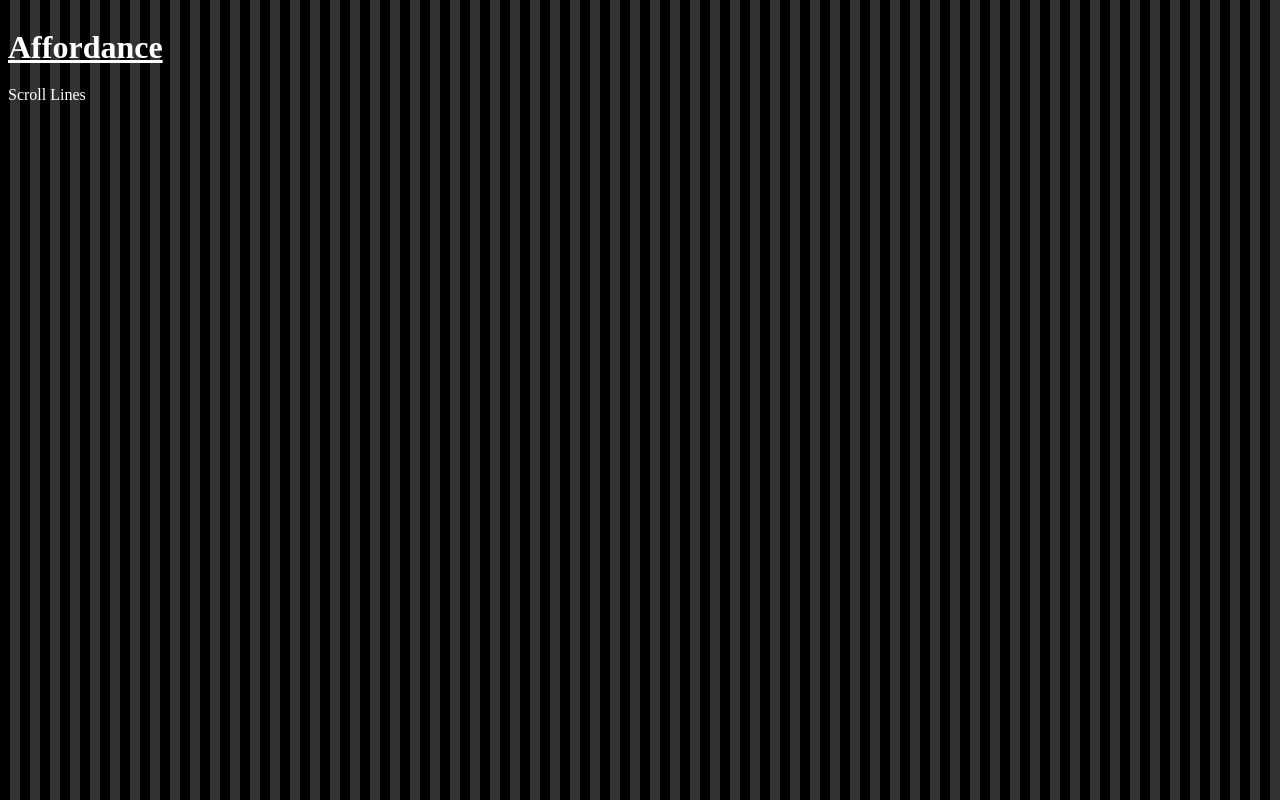
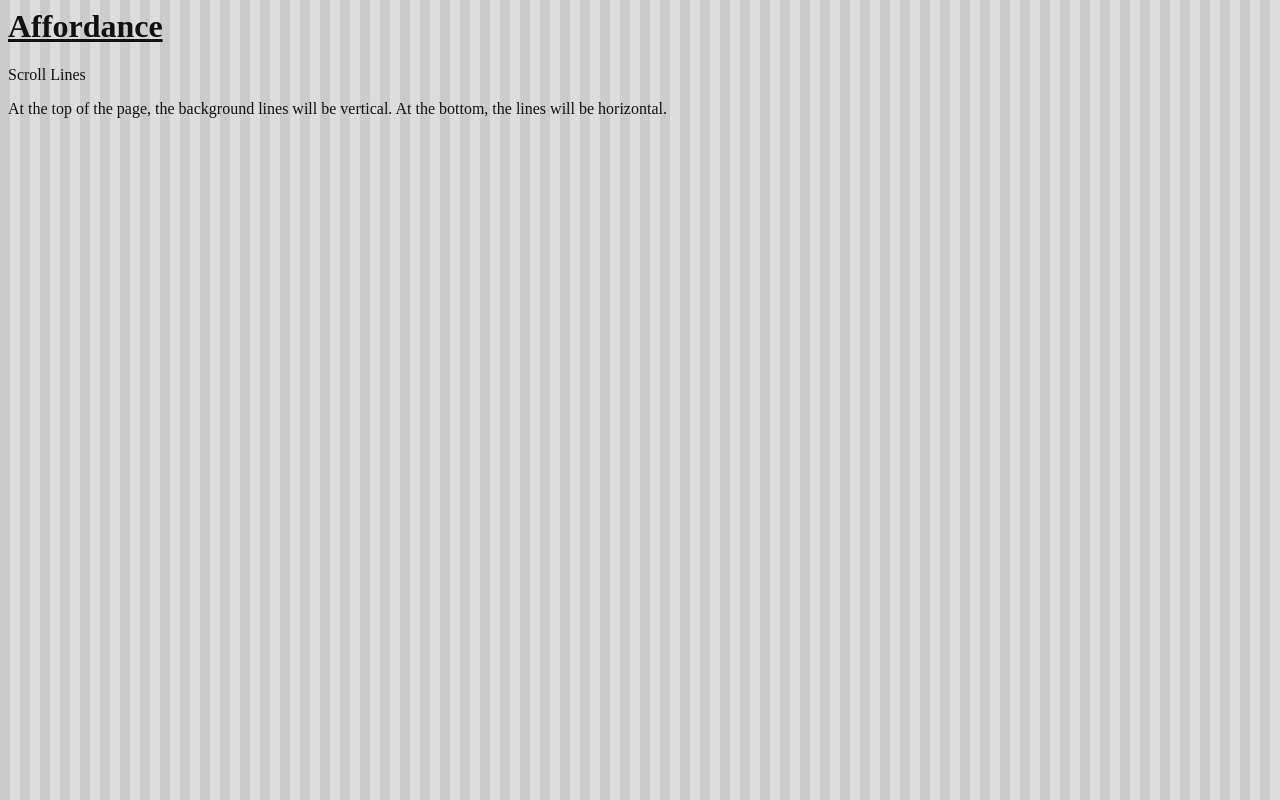
Before and after one commit to xta/affordance, a website: page scroll_lines/index.html in a window 1280 px wide. Shown: the top 800 px of the page. Drawn offline with Linux system fonts and the light colour scheme.

Commit message:
adjust colors for scroll lines & add explanation copy

```diff
--- a/scroll_lines/assets/css/app.scss
+++ b/scroll_lines/assets/css/app.scss
@@ -1,25 +1,21 @@
+$primary-color: #111111;
+$primary-bg-color: #ccc;
+$alt-bg-color: #ddd;
+
 body {
-  color: white;
+  color: $primary-color;
 
   height: 1000px;
 
   background: repeating-linear-gradient(
     90deg,
-    #000,
-    #000 10px,
-    #333 10px,
-    #333 20px
+    $primary-bg-color,
+    $primary-bg-color 10px,
+    $alt-bg-color 10px,
+    $alt-bg-color 20px
   );
 
-  h1, p {
-    position: fixed;
-  }
-
-  p {
-    top: 70px;
-  }
-
   a {
-    color: white;
+    color: $primary-color;
   }
 }
--- a/scroll_lines/index.html
+++ b/scroll_lines/index.html
@@ -6,6 +6,8 @@
   <h1><a href='../index.html'>Affordance</a></h1>
 
   <p>Scroll Lines</p>
+
+  <p>At the top of the page, the background lines will be vertical. At the bottom, the lines will be horizontal.</p>
   <script src='./public/all.min.js'></script>
 </body>
 </html>
--- a/scroll_lines/public/all.css
+++ b/scroll_lines/public/all.css
@@ -1,10 +1,6 @@
 body {
-  color: white;
+  color: #111111;
   height: 1000px;
-  background: repeating-linear-gradient(90deg, #000, #000 10px, #333 10px, #333 20px); }
-  body h1, body p {
-    position: fixed; }
-  body p {
-    top: 70px; }
+  background: repeating-linear-gradient(90deg, #ccc, #ccc 10px, #ddd 10px, #ddd 20px); }
   body a {
-    color: white; }
+    color: #111111; }
```
